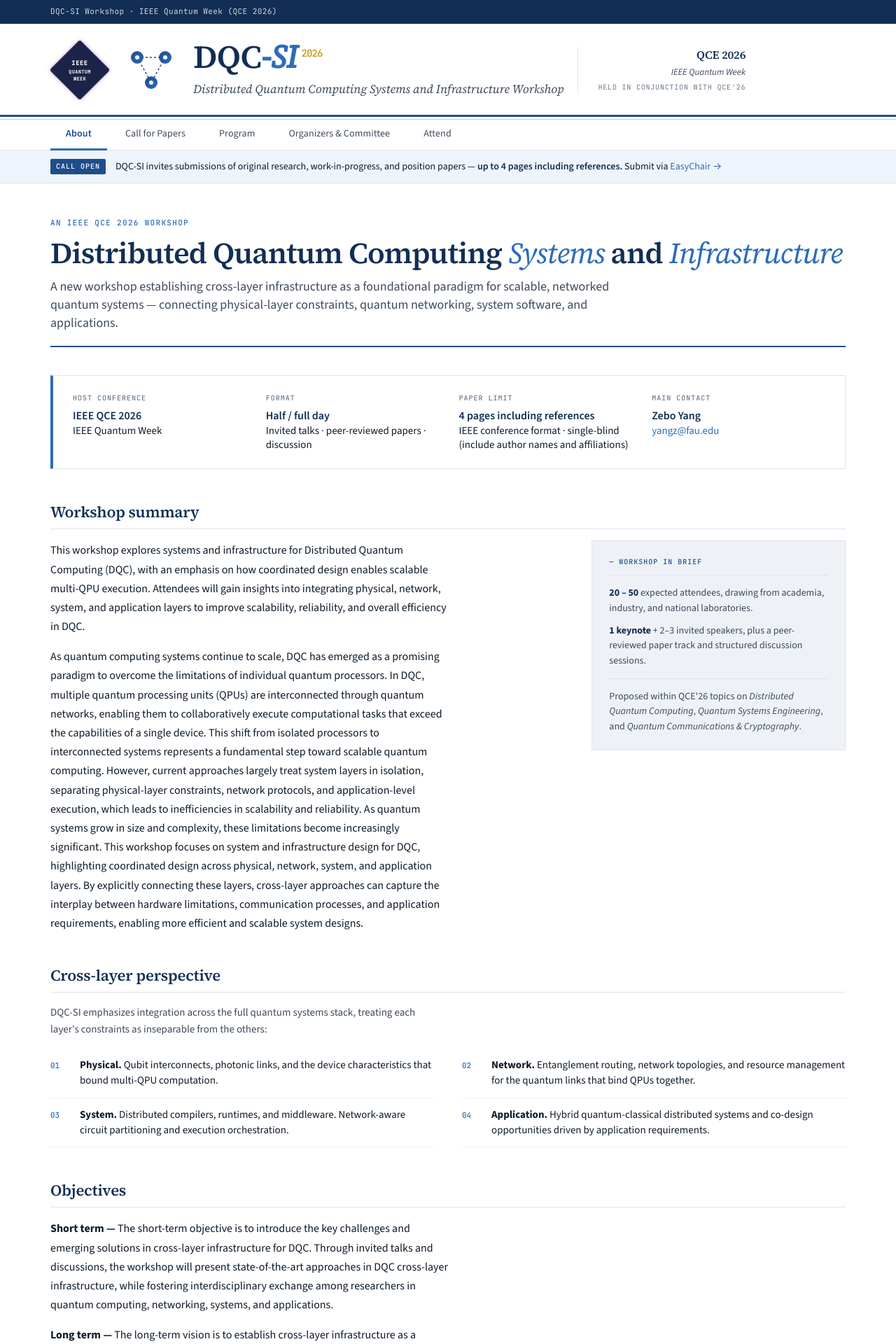
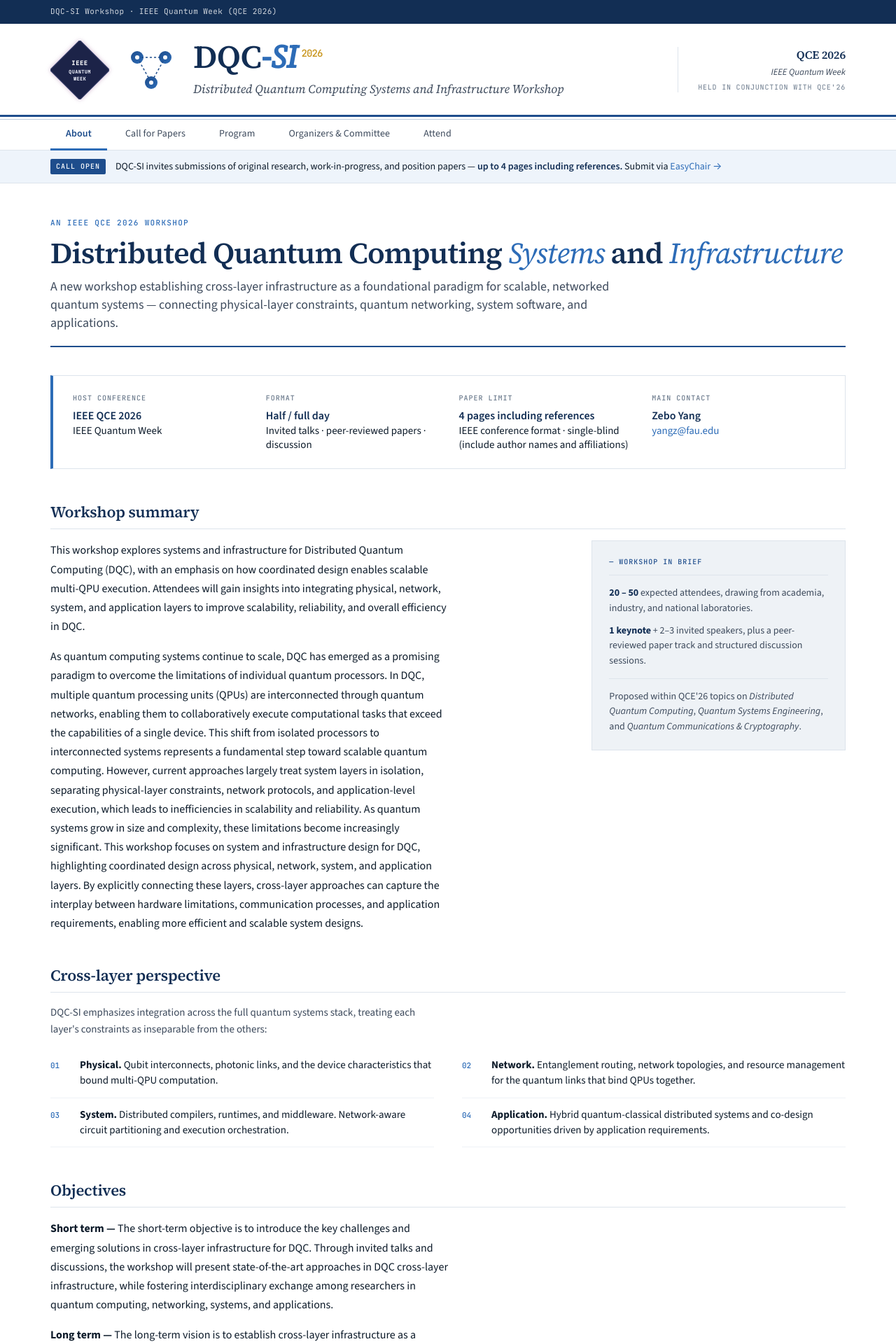
Before and after one commit to Wu-Hanhan/DQC-SI-2026, a Jekyll site: the page built from index.html, in a window 1280 px wide. Shown: the top 1920 px of the page at 70% size. Built offline with Jekyll 4.4.1, drawn with Linux system fonts in a browser that asks for light colours.

Commit message:
Update style.css
Add masthead 4-column layout rules

```diff
--- a/assets/css/style.css
+++ b/assets/css/style.css
@@ -899,3 +899,14 @@
 @media (max-width: 480px) {
   .people-grid, .people-grid.pc { grid-template-columns: 1fr; }
 }
+/* ==================== MASTHEAD layout fix (4 children) ==================== */
+.masthead-inner > .brand-text { flex: 1 1 auto; min-width: 0; }
+.masthead-inner > .masthead-right { margin-left: auto; flex-shrink: 0; }
+@media (max-width: 880px) {
+  .masthead-inner { flex-wrap: wrap; gap: 16px; }
+  .masthead-inner > .masthead-right {
+    margin-left: 0; width: 100%; text-align: left;
+    border-left: none; padding-left: 0; padding-top: 12px;
+    border-top: 1px solid var(--rule);
+  }
+}
```
